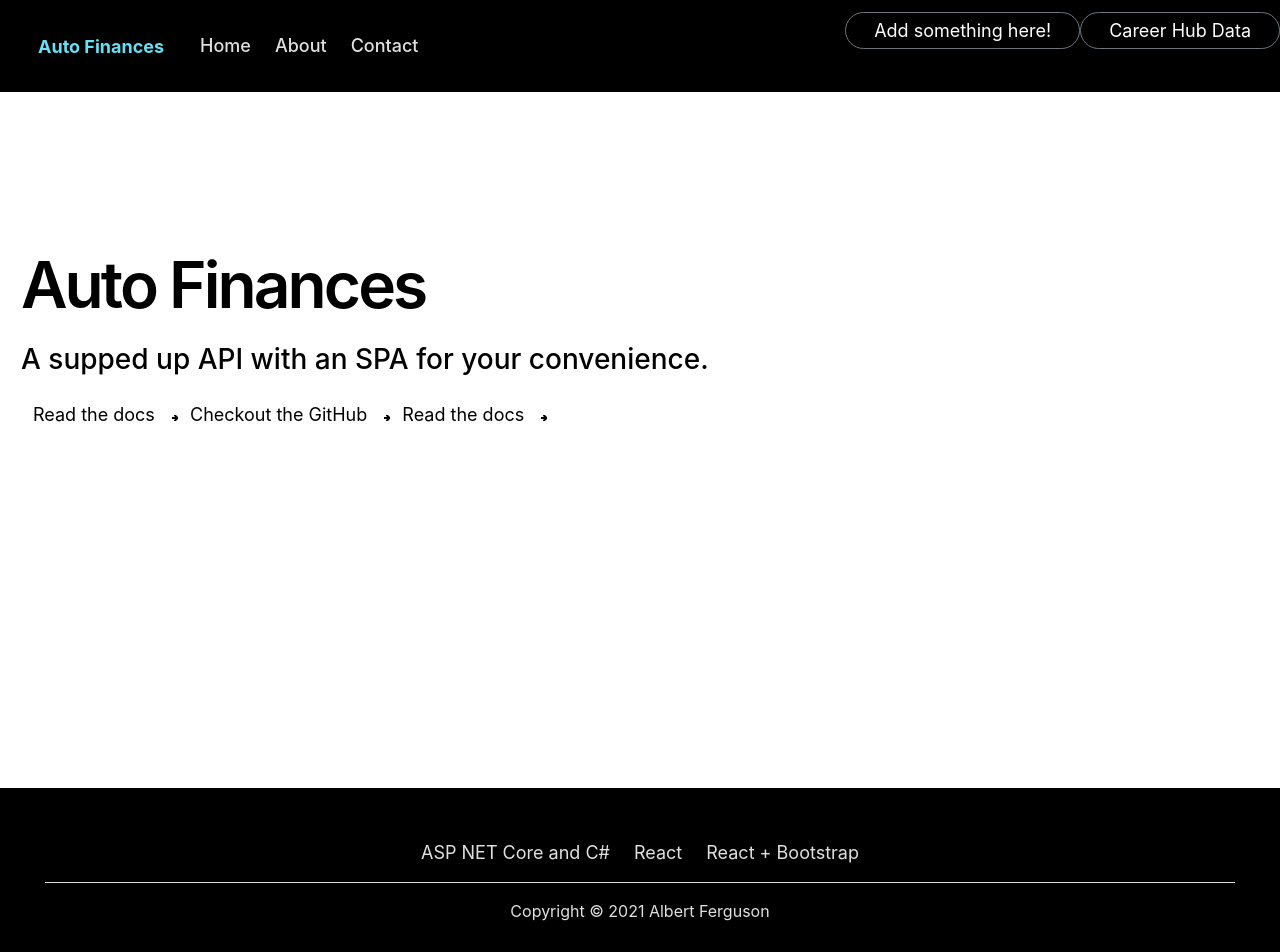
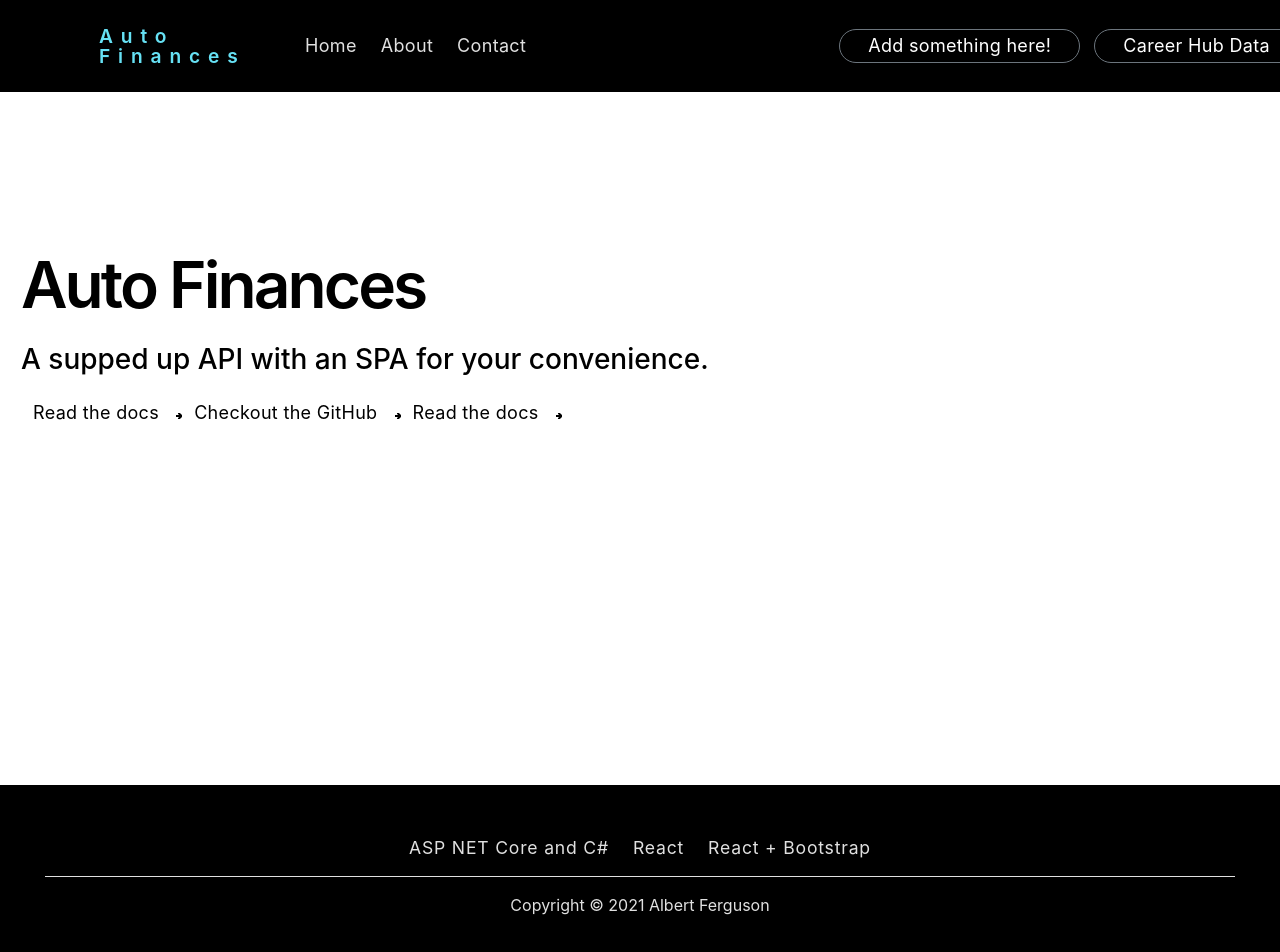
Before and after one commit to albert118/NET-AutomatedFinances, a React (Create React App) app in the folder AutomatedFinances/ClientApp/: page / in a window 1280 px wide. Shown: the top 952 px of the page. Built offline with nearby package versions, Linux system fonts and the light colour scheme; what react-animations would draw is missing.

Commit message:
updated header and footer. fixed styling bugs with betterlink.

```diff
--- a/AutomatedFinances/ClientApp/src/components/CommonStyledComponents/BetterLink.js
+++ b/AutomatedFinances/ClientApp/src/components/CommonStyledComponents/BetterLink.js
@@ -5,23 +5,40 @@ import { Link } from 'react-router-dom';
 import "../../styles/homestyles.css";
 
 const StyledHyperLink = styled(Link)`
-        color: inherit;
-        width: inherit;
-        color: inherit;
+        color: ${props => props.color ? props.color : "inherit"};
+        width: ${props => props.width ? props.width : "inherit"};
+        font-weight: ${props => props.fontWeight ? props.fontWeight : "400"};
+        line-height: ${props => props.lineHeight ? props.lineHeight : "1rem"};
+        letter-spacing: ${props => props.letterSpacing ? props.letterSpacing : "0.02rem"};
         place-content: center;
         place-items: center;
         padding: 0 var(--navigation-gap);
-        color: inherit !important;
         text-decoration: none !important;
-        font-size: ${props => props.FontSize ? props.FontSize : "18px"} !important;
-        &:focus, &:hover, &:visited, &:link, &:active {
-            text-decoration: none;
+        font-size: ${props => props.fontSize ? props.fontSize : "18px"};
+
+        &:hover, &:focus, &:visited, &:link, &:active {
+            text-decoration: none !important;
         }
+
+        &:hover {
+            color: ${props => props.hoverColor ? props.hoverColor : "var(--gold-metallic)"};
+        }
+
     `;
 
 export default function BetterLink(props) {
     return (
-        <StyledHyperLink props={props} to={{ pathname: props.Link }}>
+        <StyledHyperLink
+            className="better-link"
+            color={props.color}
+            width={props.width}
+            fontSize={props.fontSize}
+            hoverColor={props.hoverColor}
+            fontWeight={props.fontWeight}
+            lineHeight={props.lineHeight}
+            letterSpacing={props.letterSpacing}
+            to={{ pathname: props.Link }}
+        >
             { props.LinkText}
         </StyledHyperLink>
     )
--- a/AutomatedFinances/ClientApp/src/components/Navigation/Footer.js
+++ b/AutomatedFinances/ClientApp/src/components/Navigation/Footer.js
@@ -1,4 +1,4 @@
-import React, { useState } from 'react';
+import React from 'react';
 import styled from 'styled-components'
 import BetterLink from '../CommonStyledComponents/BetterLink';
 import Wrapper from '../CommonStyledComponents/Wrapper';
@@ -49,17 +49,33 @@ function FooterSocial() { return (<StyledSocial />); }
 
 export default function Footer() {
     return (
-        <StyledFooter id="_footer">
+        <StyledFooter className="styled-footer" id="_footer">
             <Wrapper>
-                <BetterLink Link="https://get.asp.net/" LinkText="ASP NET Core and C#" />
-                <BetterLink Link="https://facebook.github.io/react/" LinkText="React" />
-                <BetterLink Link="http://getbootstrap.com/" LinkText="React + Bootstrap" />
+                <BetterLink
+                    className="footer-link"
+                    fontWeight="400"
+                    fontSize="1.1rem"
+                    lineHeight="1rem"
+                    letterSpacing="0.05rem"
+                    Link="https://get.asp.net/" LinkText="ASP NET Core and C#" />
+                <BetterLink
+                    className="footer-link"
+                    fontWeight="400"
+                    fontSize="1.1rem"
+                    lineHeight="1rem"
+                    letterSpacing="0.05rem"
+                    Link="https://facebook.github.io/react/" LinkText="React" />
+                <BetterLink
+                    className="footer-link"
+                    fontWeight="400"
+                    fontSize="1.1rem"
+                    lineHeight="1rem"
+                    letterSpacing="0.05rem"
+                    Link="http://getbootstrap.com/" LinkText="React + Bootstrap" />
             </Wrapper>
-            <FooterLine />
-            <Wrapper>
-                Copyright © 2021 Albert Ferguson
-            </Wrapper>
+            <FooterLine className="footer-line-break" />
+            <Wrapper className="footer-legal">Copyright © 2021 Albert Ferguson</Wrapper>
             <FooterSocial />
         </StyledFooter>
-   )
+    );
 }
--- a/AutomatedFinances/ClientApp/src/components/Navigation/NavMenu.js
+++ b/AutomatedFinances/ClientApp/src/components/Navigation/NavMenu.js
@@ -1,4 +1,4 @@
-import React, { useState } from 'react';
+import React from 'react';
 import { Button} from 'reactstrap';
 import styled from 'styled-components'
 import BetterLink from '../CommonStyledComponents/BetterLink';
@@ -6,61 +6,78 @@ import BetterLink from '../CommonStyledComponents/BetterLink';
 import '../../styles/NavMenu.css';
 
 const StyledNavbar = styled.nav`
-        top: 0:
-        left: 0;
+    /* grid config */
+        display: grid;
+        grid-template-columns: [branding-hero-nav] 20% [hero-nav-opts] 44% [button-nav] 35%;
+        grid-template-rows: [nav-row] 100%;
+        column-gap: 10px;
+        row-gap: 7px;
+    /* center and align nav options for read-ability*/
+        justify-items: start;
+        align-items: center;
+    /* top align our nav bar */
         background: black;
         color: white;
         width: 100%;
         height: var(--navigation-height, 60px);
-        display: flex;
-        flex-row: column nowrap;
         contain: layout;
         z-index: 10;
         overflow: hidden;
+    /* make sure the nav doesnt stick right to the edge of the screen. */
+        padding-left: 25px;
+        padding-right: 25px;
+    /* disable labels on nav options. */
+        label {
+            display: none;
+        }
     `;
 
 const StyledSpacer = styled.div`
+    /* configure position in parent grid. */
+        grid-column-start: hero-nav-opts 1;
+    /* flex nav options. */
         display: flex;
+        flex-flow: row nowrap;
+        place-content: center;
+        place-items: center;
+        width: auto;
         height: 100%;
-        flex-flow: row nowrap;
         color: var(--navigation-noclick-color);
         margin: 0 auto 0 var(--navigation-gap);
     `;
 
 const StyledUtils = styled.div`
-        position: absolute;
-        top: 0;
-        right: 0;
         display: flex;
         height: 60px;
-        flex-direction: row;
         padding: 0;
         place-content: center;
         place-items: center;
     `;
 
 const StyledNavbarbrand = styled.div`
+    /* configure position in parent grid. */
+        grid-column-start: branding-hero-nav 1;
+    /* flex brand. */
         display: inline-flex;
         width: auto;
         height: 100%;
         flex: none;
+    /* padding and alignment. */
         padding: 0;
+        justify-self: start;
+        align-self: center;
+    /* branding placement. */
         place-content: center;
         place-items: center;
     `;
 
 const StyledLogo = styled.svg`
-        width: 14px;
-        heigh: 21px;
-        margin-right: 12px;
+        min-width: 55px;
+        max-width: 55px;
+        min-height: 55px;
+        max-height: 55px;
+        margin-right: 7px;
         vertical-align: middle;
-    `;
-
-const StyledLogoWord = styled.span`
-        text-decoration: none;
-        color: var(--sky-blue-crayola, white) !important;
-        font-size: 0.8rem;
-        font-weight: 650;
     `;
 
 const StyledNavText = styled.li`
@@ -77,29 +94,43 @@ const StyledNavText = styled.li`
 const StyledButton = styled(Button)`
         display: inline-block;
         background: black;
-        colour: var(--egyptian-blue, inherit);
         padding: 0.25em 1em;
+        margin-right: 7px;
+        margin-left: 7px;
         border-radius: 20px;
         place-content: center;
         place-items: center;
+
+        &:hover {
+            color: ${props => props.hoverColor ? props.hoverColor : "var(--gold-metallic)"};
+        }
     `;
 
+function NavbarBrand(props) {
+    const color = "var(--sky-blue-crayola, white)";
+    const fontSize = "1.2rem";
+    const fontWeight = "600";
+    const lineHeight = "1.05";
+    const letterSpacing = "0.49rem";
 
-function NavbarBrand(props) {
-    // prop: Link should redirect to Home
-    // prop: brandText the brand text
     return (
-        <StyledNavbarbrand>
-            <StyledLogo />
-            <StyledLogoWord>
-                <BetterLink Link="/" LinkText={props.brandText} />
-            </StyledLogoWord>
+        <StyledNavbarbrand className="styled-navbar-brand">
+            <StyledLogo className="styled-logo"/>
+            {/* style this link with custom styling for StyledLogoWord */}
+            <BetterLink
+                className="styled-logo-word"
+                color={color}
+                fontSize={fontSize}
+                fontWeight={fontWeight}
+                lineHeight={lineHeight}
+                letterSpacing={letterSpacing}
+                Link="/"
+                LinkText={props.brandText} />
         </StyledNavbarbrand>
     )
 }
 
 function NavTextLink(props) {
-    const [isHovered, setHovered] = useState(false);
     const isButton = props.IsButton;
 
     if (!isButton) {
@@ -116,7 +147,6 @@ function NavTextLink(props) {
         </StyledButton>
     )
 }
-
 
 function SpacedNavOptions() {
     return (
@@ -141,7 +171,8 @@ export default function NavMenu() {
     const BrandTitleText = "Auto Finances";
 
     return (
-        <StyledNavbar>
+        <StyledNavbar role="full-horizontal">
+            {/* Full horizontal styling. */}
             <NavbarBrand brandText={BrandTitleText} />
             <SpacedNavOptions />
             <SpacedNavUtilities />
```
